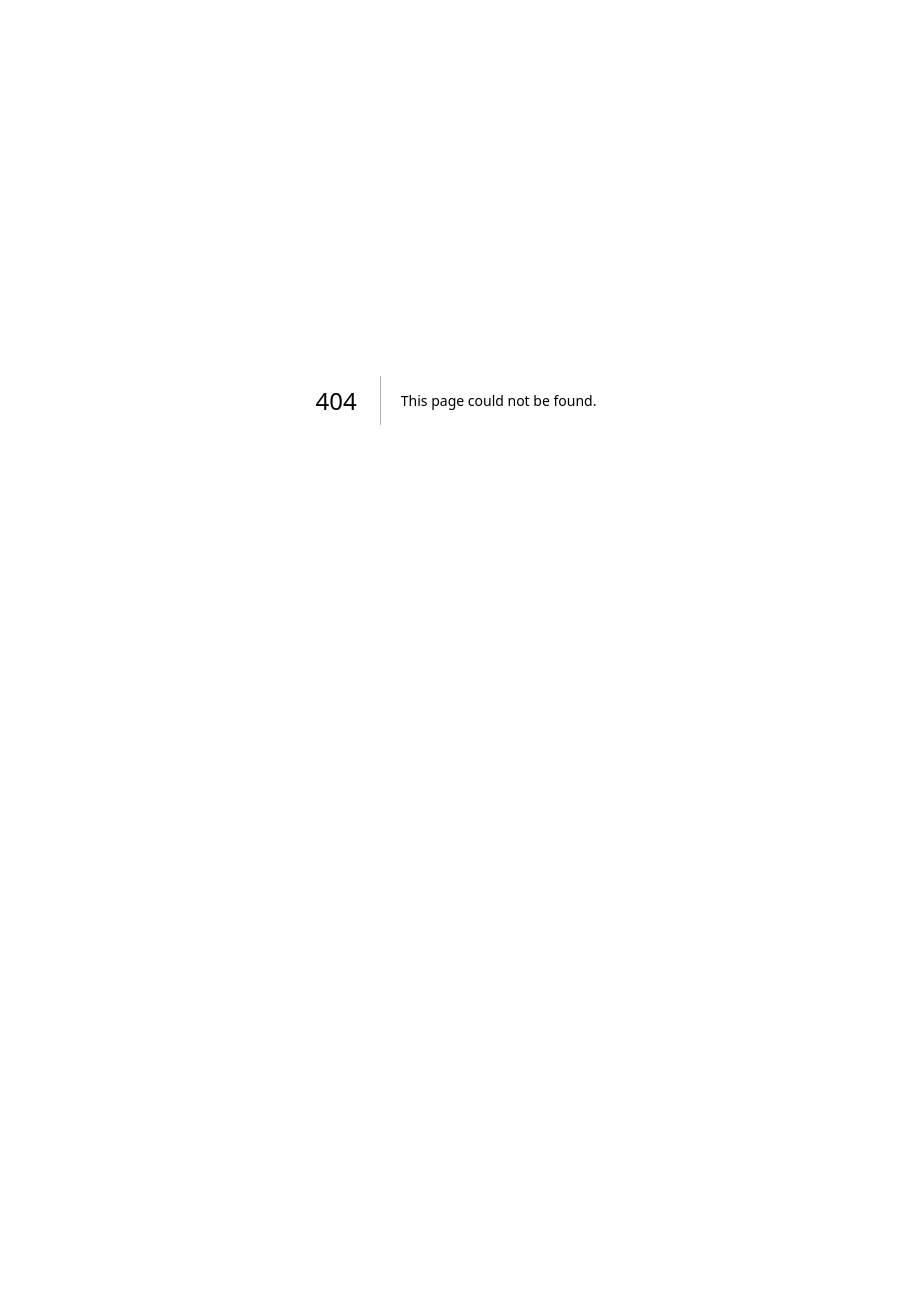
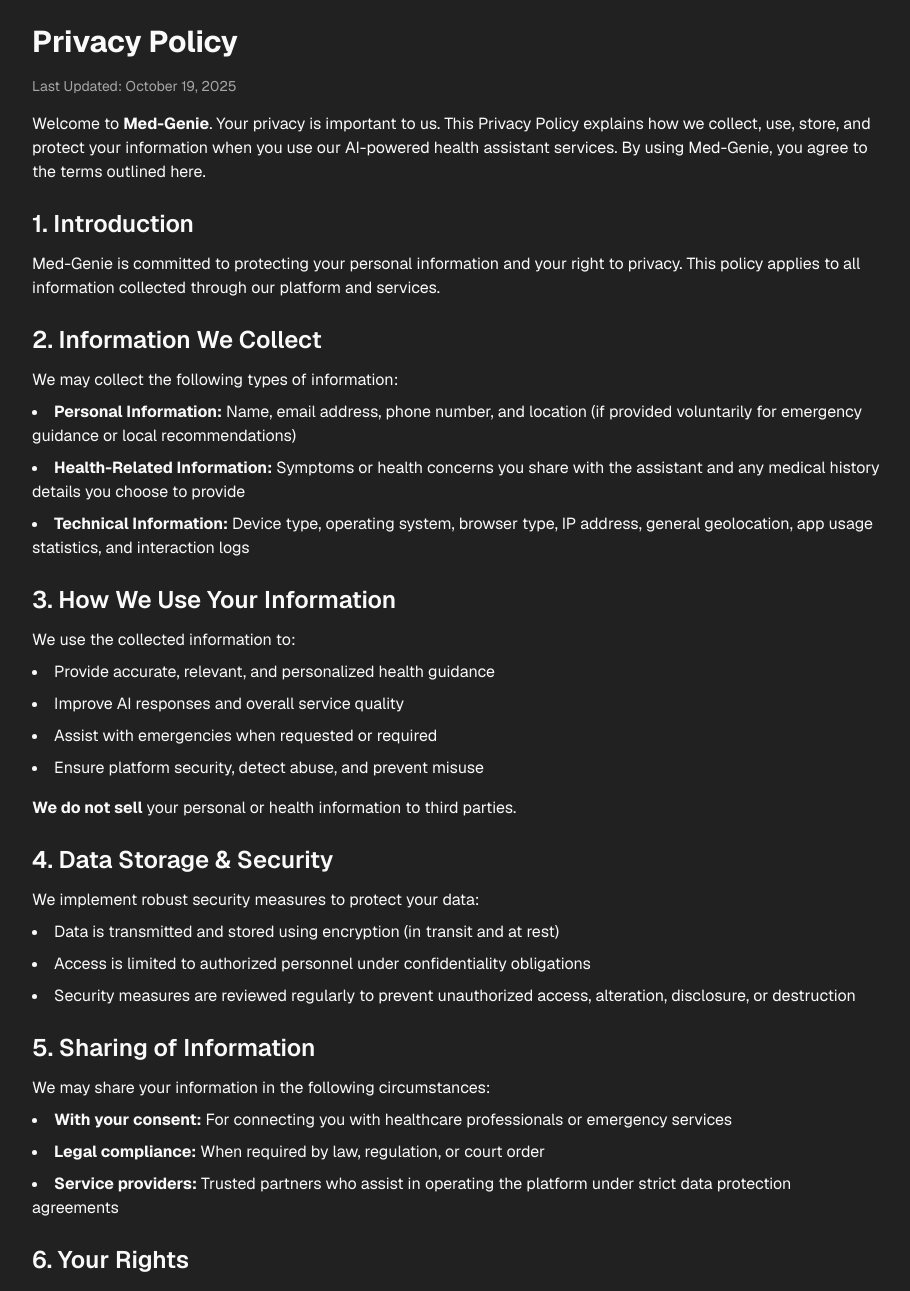
Before and after one commit to aayushraj1010/med-genie, a Next.js app: page /privacy-policy in a window 1280 px wide. Before the commit this address had no page. Shown: the top 1291 px of the page, without its empty margins (184-1094 px from the left). Before the commit the page ends 800 px from the top, so only its background shows below. Built offline with nearby package versions, Linux system fonts and the light colour scheme.

Commit message:
Add privacy policy page matching app theme
Co-authored-by: Adez017 <142787780+Adez017@users.noreply.github.com>

```diff
--- /dev/null
+++ b/src/app/privacy-policy/page.tsx
@@ -0,0 +1,192 @@
+export default function PrivacyPolicyPage() {
+  return (
+    <div className="max-w-4xl mx-auto p-6">
+      <h1 className="text-3xl font-bold mb-4">Privacy Policy</h1>
+      <p className="mb-4 text-sm text-muted-foreground">
+        Last Updated: October 19, 2025
+      </p>
+
+      <p className="mb-4">
+        Welcome to <strong>Med-Genie</strong>. Your privacy is important to us. This Privacy Policy
+        explains how we collect, use, store, and protect your information when you use our AI-powered
+        health assistant services. By using Med-Genie, you agree to the terms outlined here.
+      </p>
+
+      <h2 className="text-2xl font-semibold mt-6 mb-3">1. Introduction</h2>
+      <p className="mb-4">
+        Med-Genie is committed to protecting your personal information and your right to privacy.
+        This policy applies to all information collected through our platform and services.
+      </p>
+
+      <h2 className="text-2xl font-semibold mt-6 mb-3">2. Information We Collect</h2>
+      <p className="mb-2">We may collect the following types of information:</p>
+      <ul className="list-disc list-inside mb-4 space-y-2">
+        <li>
+          <strong>Personal Information:</strong> Name, email address, phone number, and location
+          (if provided voluntarily for emergency guidance or local recommendations)
+        </li>
+        <li>
+          <strong>Health-Related Information:</strong> Symptoms or health concerns you share with
+          the assistant and any medical history details you choose to provide
+        </li>
+        <li>
+          <strong>Technical Information:</strong> Device type, operating system, browser type,
+          IP address, general geolocation, app usage statistics, and interaction logs
+        </li>
+      </ul>
+
+      <h2 className="text-2xl font-semibold mt-6 mb-3">3. How We Use Your Information</h2>
+      <p className="mb-2">We use the collected information to:</p>
+      <ul className="list-disc list-inside mb-4 space-y-2">
+        <li>Provide accurate, relevant, and personalized health guidance</li>
+        <li>Improve AI responses and overall service quality</li>
+        <li>Assist with emergencies when requested or required</li>
+        <li>Ensure platform security, detect abuse, and prevent misuse</li>
+      </ul>
+      <p className="mb-4">
+        <strong>We do not sell</strong> your personal or health information to third parties.
+      </p>
+
+      <h2 className="text-2xl font-semibold mt-6 mb-3">4. Data Storage & Security</h2>
+      <p className="mb-2">We implement robust security measures to protect your data:</p>
+      <ul className="list-disc list-inside mb-4 space-y-2">
+        <li>Data is transmitted and stored using encryption (in transit and at rest)</li>
+        <li>Access is limited to authorized personnel under confidentiality obligations</li>
+        <li>
+          Security measures are reviewed regularly to prevent unauthorized access, alteration,
+          disclosure, or destruction
+        </li>
+      </ul>
+
+      <h2 className="text-2xl font-semibold mt-6 mb-3">5. Sharing of Information</h2>
+      <p className="mb-2">We may share your information in the following circumstances:</p>
+      <ul className="list-disc list-inside mb-4 space-y-2">
+        <li>
+          <strong>With your consent:</strong> For connecting you with healthcare professionals
+          or emergency services
+        </li>
+        <li>
+          <strong>Legal compliance:</strong> When required by law, regulation, or court order
+        </li>
+        <li>
+          <strong>Service providers:</strong> Trusted partners who assist in operating the
+          platform under strict data protection agreements
+        </li>
+      </ul>
+
+      <h2 className="text-2xl font-semibold mt-6 mb-3">6. Your Rights</h2>
+      <p className="mb-2">You have the following rights regarding your personal data:</p>
+      <ul className="list-disc list-inside mb-4 space-y-2">
+        <li>Access, correct, or delete your personal data</li>
+        <li>Withdraw consent for processing at any time</li>
+        <li>Request a copy of your stored data</li>
+      </ul>
+      <p className="mb-4">
+        To exercise these rights, please contact us at:{" "}
+        <a
+          href="mailto:privacy@medgenie.ai"
+          className="text-primary hover:underline"
+        >
+          privacy@medgenie.ai
+        </a>
+      </p>
+
+      <h2 className="text-2xl font-semibold mt-6 mb-3">7. Use of AI & Limitations</h2>
+      <p className="mb-4">
+        Med-Genie uses AI to provide general health information. It is{" "}
+        <strong>not a substitute for professional medical advice, diagnosis, or treatment</strong>.
+        Always consult a qualified healthcare provider for serious health concerns.
+      </p>
+
+      <h2 className="text-2xl font-semibold mt-6 mb-3">8. Cookies & Tracking</h2>
+      <ul className="list-disc list-inside mb-4 space-y-2">
+        <li>
+          We use cookies and similar technologies to enhance user experience and analyze usage trends
+        </li>
+        <li>You can control cookie preferences via your browser settings</li>
+        <li>
+          For more information, please see our{" "}
+          <a href="/cookie-policy" className="text-primary hover:underline">
+            Cookie Policy
+          </a>
+        </li>
+      </ul>
+
+      <h2 className="text-2xl font-semibold mt-6 mb-3">9. Data Retention</h2>
+      <ul className="list-disc list-inside mb-4 space-y-2">
+        <li>
+          Health-related queries may be anonymized and retained to improve our AI
+        </li>
+        <li>
+          Personally identifiable information is retained only as long as necessary for
+          service delivery or legal compliance
+        </li>
+      </ul>
+
+      <h2 className="text-2xl font-semibold mt-6 mb-3">10. Third-Party Services</h2>
+      <p className="mb-4">
+        Our platform may integrate with third-party services (such as authentication providers,
+        analytics tools, or payment processors). These services have their own privacy policies,
+        and we encourage you to review them.
+      </p>
+
+      <h2 className="text-2xl font-semibold mt-6 mb-3">11. Children's Privacy</h2>
+      <p className="mb-4">
+        Med-Genie is not intended for children under 13 years of age. We do not knowingly
+        collect personal information from children. If you believe we have inadvertently
+        collected such information, please contact us immediately.
+      </p>
+
+      <h2 className="text-2xl font-semibold mt-6 mb-3">12. International Data Transfers</h2>
+      <p className="mb-4">
+        Your information may be transferred to and processed in countries other than your own.
+        We ensure appropriate safeguards are in place to protect your data in compliance with
+        applicable laws.
+      </p>
+
+      <h2 className="text-2xl font-semibold mt-6 mb-3">13. Changes to This Policy</h2>
+      <p className="mb-4">
+        We may update this Privacy Policy periodically to reflect improvements, legal changes,
+        or new practices. Updates will be posted with the revised "Last Updated" date above.
+        We encourage you to review this policy regularly.
+      </p>
+
+      <h2 className="text-2xl font-semibold mt-6 mb-3">14. Contact Us</h2>
+      <p className="mb-2">
+        If you have any questions or concerns about this Privacy Policy, please contact us:
+      </p>
+      <div className="mb-4 ml-4">
+        <p><strong>Med-Genie Privacy Team</strong></p>
+        <p>
+          Email:{" "}
+          <a
+            href="mailto:privacy@medgenie.ai"
+            className="text-primary hover:underline"
+          >
+            privacy@medgenie.ai
+          </a>
+        </p>
+        <p>
+          Website:{" "}
+          <a
+            href="https://med-genie-five.vercel.app/"
+            target="_blank"
+            rel="noopener noreferrer"
+            className="text-primary hover:underline"
+          >
+            www.medgenie.ai
+          </a>
+        </p>
+      </div>
+
+      <div className="mt-8 pt-6 border-t border-border text-sm text-muted-foreground">
+        <p>
+          This Privacy Policy is intended to be globally readable. Depending on your location,
+          additional rights and disclosures may apply under local laws (e.g., GDPR, CCPA).
+          Where required, Med-Genie will provide region-specific notices and mechanisms to
+          exercise your rights.
+        </p>
+      </div>
+    </div>
+  );
+}
--- a/src/components/landing_page/Footer.tsx
+++ b/src/components/landing_page/Footer.tsx
@@ -120,7 +120,7 @@ const Footer = () => {
             <ul className="space-y-3 text-sm text-white/80">
               <li>
                 <a
-                  href="/privacypolicy.html"
+                  href="/privacy-policy"
                   className="hover:text-white transition-colors"
                 >
                   Privacy Policy
```
